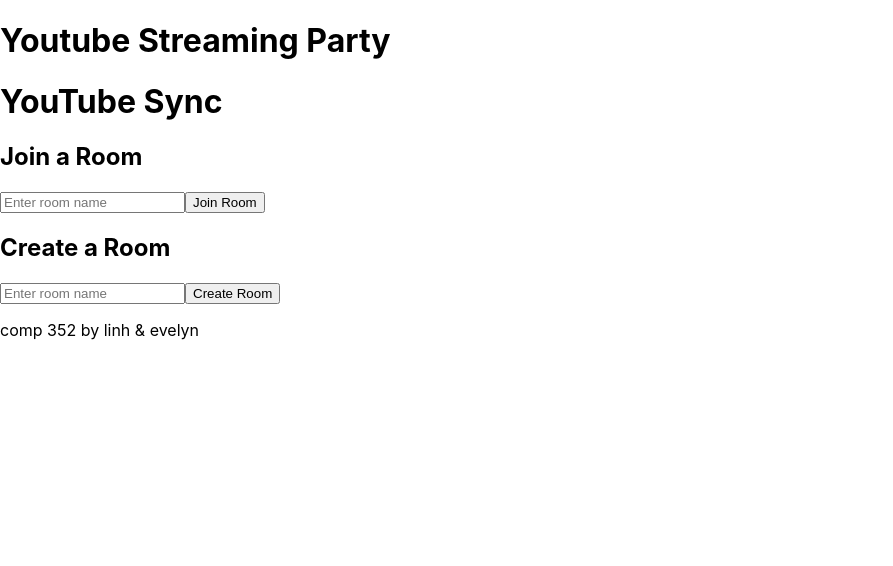
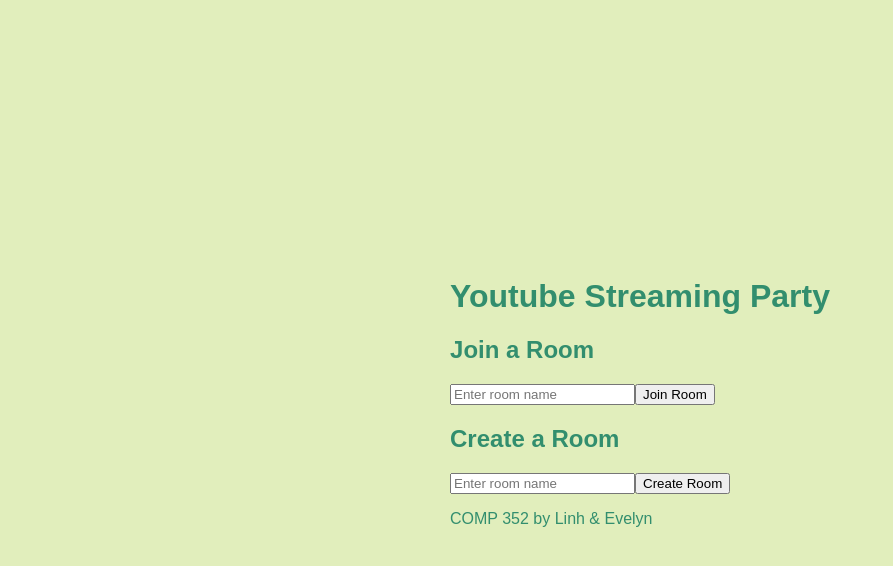
Before and after one commit to linhkhanhhoang/youtube-streaming-party, a React (Create React App) app in the folder client/streaming-client/: page / in a window 1280 px wide. Shown: the top 566 px of the page, without its empty margins (0-893 px from the left). Built offline with nearby package versions, Linux system fonts and the light colour scheme; no server answers.

Commit message:
Update Front End

```diff
--- a/client/streaming-client/package.json
+++ b/client/streaming-client/package.json
@@ -11,7 +11,7 @@
     "react": "^19.1.0",
     "react-dom": "^19.1.0",
     "react-redux": "^9.2.0",
-    "react-router-dom": "^7.4.1",
+    "react-router-dom": "^7.5.0",
     "react-scripts": "5.0.1",
     "react-youtube": "^10.1.0",
     "redux-socket.io": "^1.4.0",
--- a/client/streaming-client/src/App.css
+++ b/client/streaming-client/src/App.css
@@ -1,8 +1,3 @@
-.app {
-  text-align: center;
-  padding: 20px;
-}
-
 .chat-box {
   width: 300px;
   height: 300px;
@@ -12,7 +7,53 @@
   margin: 10px auto;
 }
 
+.home-container {
+  display: flex;
+  flex-direction: column;
+  align-items: center;
+  text-align: center;
+  padding: 60px 20px;
+  width: 100%;
+}
+
+.home-container h1 {
+  font-size: 200px;
+  margin-bottom: 30px;
+}
+
+.room-section {
+  display: flex;
+  justify-content: center;
+  align-items: flex-start;
+  gap: 80px;
+  flex-wrap: wrap;
+}
+
+.room-box {
+  display: flex;
+  flex-direction: column;
+  align-items: center;
+}
+
+.room-box h2 {
+  font-size: 28px;
+  margin-bottom: 10px;
+}
+
+.room-box input,
+.room-box button {
+  font-size: 20px;
+  padding: 12px;
+  margin: 6px;
+  width: 250px;
+  border-radius: 8px;
+  border: 2px solid #328E6E;
+  background-color: #fff;
+}
+
+.system-message,
 .system {
+  font-size: 20px;
+  font-style: italic;
   color: gray;
-  font-style: italic;
 }
--- a/client/streaming-client/src/App.js
+++ b/client/streaming-client/src/App.js
@@ -73,7 +73,7 @@
         <Outlet />
       </main>
       <footer>
-        <p>comp 352 by linh & evelyn</p>
+        <p>COMP 352 by Linh & Evelyn</p>
       </footer>
     </div>
   );
--- a/client/streaming-client/src/Home.js
+++ b/client/streaming-client/src/Home.js
@@ -52,10 +52,10 @@
     }, [systemMessage, navigate]);
 
     return (
-      <div className="app">
-        <h1>YouTube Sync</h1>
+      <div className="home-container">
 
-        <div className="join-section">
+        <div className="room-section">
+          <div className="room-box">
             <h2>Join a Room</h2>
             <input
               type="text"
@@ -66,7 +66,7 @@
             <button onClick={joinRoom}>Join Room</button>
           </div>
 
-        <div className="create-section">
+          <div className="room-box">
             <h2>Create a Room</h2>
             <input
               type="text"
@@ -76,8 +76,13 @@
             />
             <button onClick={createRoom}>Create Room</button>
           </div>
+        </div>
 
-        {systemMessage && <p className="system-message">{systemMessage}</p>}
+        {systemMessage && (
+          <div className="status-box">
+            <p>{systemMessage}</p>
+          </div>
+        )}
       </div>
     );
 }
--- a/client/streaming-client/src/Room.js
+++ b/client/streaming-client/src/Room.js
@@ -237,6 +237,8 @@
         </div>
       </div>
 
+      <div style={{ height: "10px" }}></div>
+
       {isHost && (
         <div className="video-controls">
           <input
--- a/client/streaming-client/src/index.css
+++ b/client/streaming-client/src/index.css
@@ -1,13 +1,15 @@
-body {
+body, html, #root {
   margin: 0;
-  font-family: -apple-system, BlinkMacSystemFont, 'Segoe UI', 'Roboto', 'Oxygen',
-    'Ubuntu', 'Cantarell', 'Fira Sans', 'Droid Sans', 'Helvetica Neue',
-    sans-serif;
-  -webkit-font-smoothing: antialiased;
-  -moz-osx-font-smoothing: grayscale;
+  padding: 0;
+  height: 100%;
+  font-family: "Arial", sans-serif;
+  background-color: #E1EEBC;
+  color: #328E6E;
+  display: flex;
+  justify-content: center;
+  align-items: center;
 }
 
 code {
-  font-family: source-code-pro, Menlo, Monaco, Consolas, 'Courier New',
-    monospace;
+  font-family: source-code-pro, Menlo, Monaco, Consolas, 'Courier New', monospace;
 }
```
Also changed, not shown: 2 other files (tests, documents, lock files or other folders). Lines whose indentation alone changed are shown as unchanged.
